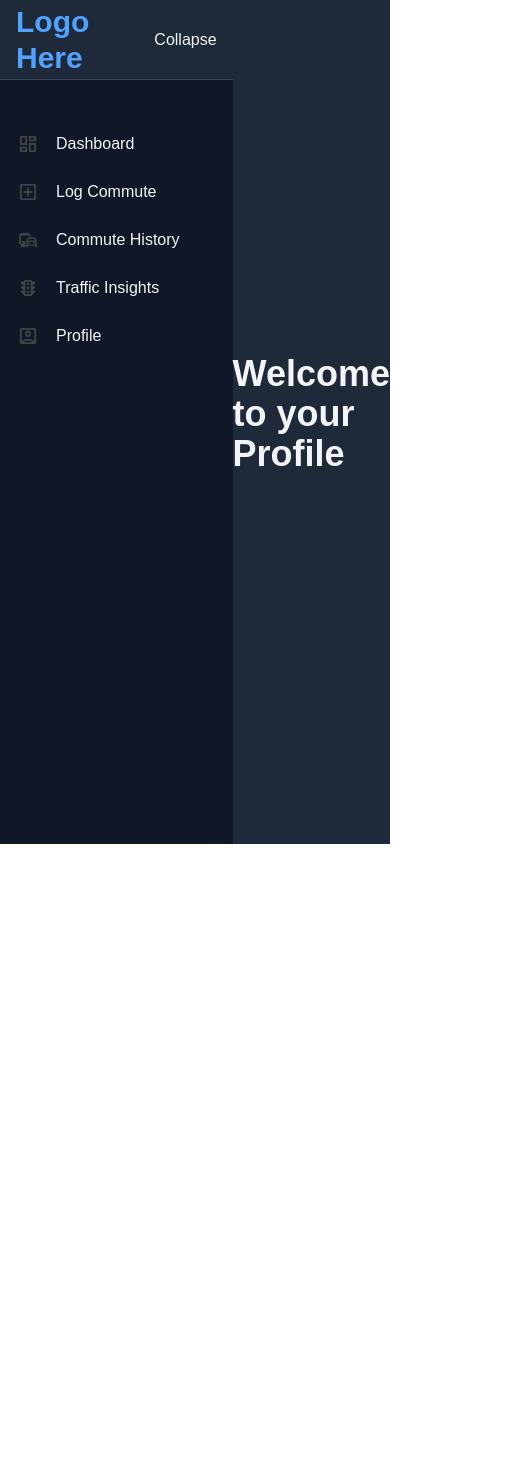
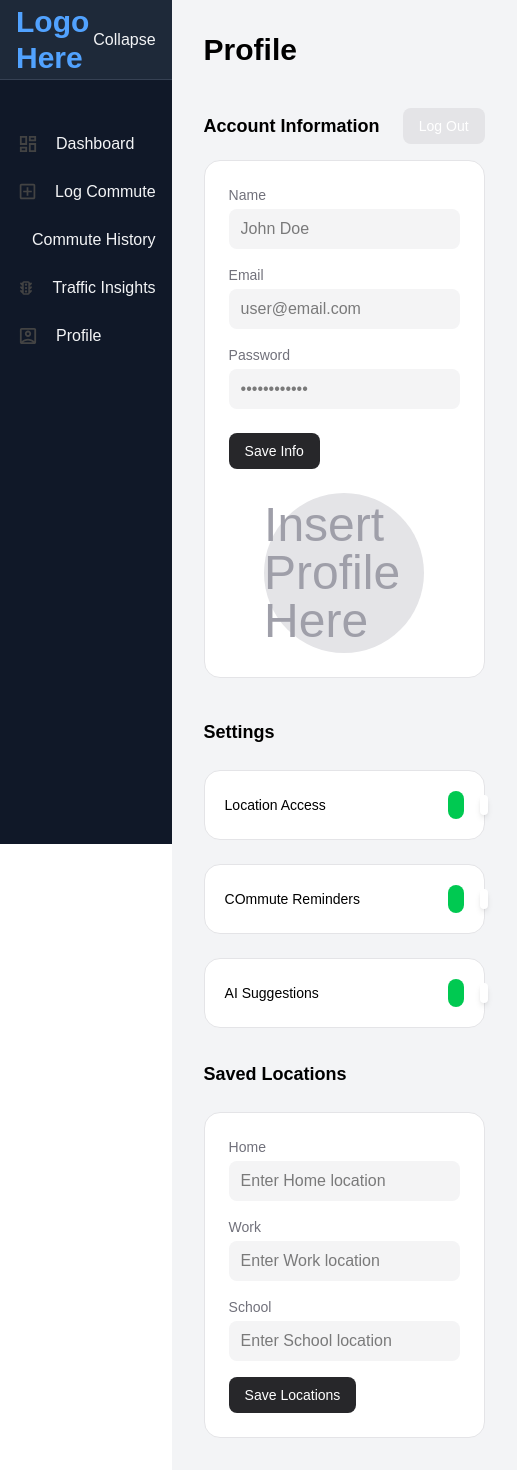
Before and after one commit to frhOrcasitas/commute_pro, a Next.js app: page /profile in a window 390 px wide. Shown: the whole page, 517 px wide, since content can reach past the window. Before the commit the page ends 844 px from the top, so only its background shows below. Built offline with nearby package versions, Linux system fonts and the light colour scheme.

Commit message:
ui structure is finally fixed, crud added
- ui structure is finally added
- ui look and responsiveness refinements to be fixed
- crud now added, will add more features later

```diff
--- a/app/(protected)/commute_history/page.js
+++ b/app/(protected)/commute_history/page.js
@@ -1,42 +1,6 @@
 "use client";
 
-import { useState, useMemo } from "react";
-
-const fakeCommutes = [
-  {
-    id: 1,
-    date: "31 Jan 2026",
-    startTime: "7:15",
-    endTime: "8:45",
-    duration: 90,
-    start: "Home",
-    end: "University",
-    traffic: "High",
-    notes: "Heavy jam near highway.",
-  },
-  {
-    id: 2,
-    date: "30 Jan 2026",
-    startTime: "18:04",
-    endTime: "18:45",
-    duration: 41,
-    start: "University",
-    end: "Home",
-    traffic: "Medium",
-    notes: "",
-  },
-  {
-    id: 3,
-    date: "30 Jan 2026",
-    startTime: "7:20",
-    endTime: "8:30",
-    duration: 70,
-    start: "Home",
-    end: "University",
-    traffic: "Low",
-    notes: "",
-  },
-];
+import { useState, useMemo, useEffect } from "react";
 
 const trafficStyles = {
   Low: "bg-green-100 text-green-600",
@@ -45,9 +9,28 @@ const trafficStyles = {
 };
 
 export default function CommuteHistory() {
-  const [commutes, setCommutes] = useState(fakeCommutes);
+  const [commutes, setCommutes] = useState([]);
   const [openId, setOpenId] = useState(null);
   const [search, setSearch] = useState("");
+
+  useEffect(() => {
+    fetch("/api/commutes")
+      .then(res => res.json())
+      .then(data => {
+        const formatted = data.map(c => ({
+          id: c.id,
+          date: new Date(c.date).toDateString(),
+          startTime: c.start_time,
+          endTime: c.end_time,
+          duration: c.duration_minutes,
+          start: c.start_location,
+          traffic: c.traffic_level,
+          notes: c.notes,
+        }));
+
+        setCommutes(formatted);
+      });
+  }, []);
 
   // 🔎 Real Search Filter
   const filteredCommutes = useMemo(() => {
@@ -65,9 +48,12 @@ export default function CommuteHistory() {
     return acc;
   }, {});
 
-  const handleDelete = (id) => {
-    setCommutes((prev) => prev.filter((c) => c.id !== id));
-    setOpenId(null);
+  const handleDelete = async (id) => {
+    await fetch("api/commutes", {
+      method: "DELETE",
+      headers: { "Content-Type": "application/json"},
+      body: JSON.stringify({ id }),
+    })
   };
 
   return (
--- a/app/(protected)/profile/page.js
+++ b/app/(protected)/profile/page.js
@@ -1,13 +1,147 @@
+"use client";
+
 import Image from "next/image";
 import Link from "next/link";
+import { useState } from "react";
 
-function profile() {
+export default function profile() {
+    const [locationAccess, setLocationAccess] = useState(true);
+    const [reminders, setReminders] = useState(true);
+    const [aiSuggestions, setAiSuggestions] = useState(true);
+
+    const [savedLocations, setSavedLocations] = useState({
+        home: "",
+        work: "",
+        school: "",
+    });
 
     return (
-        <main className="flex min-h-screen flex-col items-center justify-center bg-gray-800 text-gray-100">
-            <h1 className="text-4xl font-bold mb-4">Welcome to your Profile</h1>
-        </main>
-    )
+        <div className="p-8 space-y-10 text-black">
+                <h1 className="text-3xl font-bold">Profile</h1>
+
+                <div className="space-y-4">
+                    <div className="flex justify-between items-center">
+                        <h2 className="text-lg font-semibold">Account Information</h2>
+                        <Link href="/login" className="text-white hover:text-gray-300 transition duration-300">
+                            <button className="text-sm bg-zinc-200 hover:bg-zinc-300 px-4 py-2 rounded-lg transition">
+                            Log Out
+                            </button>
+                        </Link>
+                    </div>
+
+                    <div className="bg-white border border-zinc-200 rounded-2xl p-6 grid md:grid-cols-2 gap-6 items-center">
+                        <div className="space-y-4">
+                            <InputField label="Name" placeholder="John Doe" />
+                            <InputField label="Email" placeholder="user@email.com" />
+                            <InputField label="Password" placeholder="••••••••••••" type="password" />
+
+                            <button className="mt-2 bg-zinc-800 text-white px-4 py-2 rounded-lg text-sm hover:bg-zinc-700 transition">
+                                Save Info
+                            </button>
+                        </div>
+
+                        <div className="flex justify-center">
+                            <div className="w-40 h-40 rounded-full bg-zinc-200 flex items-center justify-center text-zinc-400 text-5xl">
+                                Insert Profile Here
+                            </div>
+                        </div>
+                    </div>
+                </div>
+
+                <div className="grid md:grid-cols-2 gap-8">
+                    <div className="space-y-6">
+                        <h2 className="text-lg font-semibold">Settings</h2>
+
+                        <SettingToggle
+                            label="Location Access"
+                            state={locationAccess}
+                            setState={setLocationAccess}
+                        />
+
+                        <SettingToggle
+                            label="COmmute Reminders"
+                            state={reminders}
+                            setState={setReminders}
+                        />
+
+                        <SettingToggle
+                            label="AI Suggestions"
+                            state={aiSuggestions}
+                            setState={setAiSuggestions}
+                        />
+                    </div>
+
+                    <div className="space-y-6">
+                        <h2 className="text-lg font-semibold">Saved Locations</h2>
+
+                        <div className="bg-white border border-zinc-200 rounded-2xl p-6 space-y-4">
+                            <LocationInput
+                                label="Home"
+                                value={savedLocations.home}
+                                onChange={(val) => setSavedLocations({ ...savedLocations, home: val})} />
+
+                            <LocationInput
+                                label="Work"
+                                value={savedLocations.work}
+                                onChange={(val) => setSavedLocations({ ...savedLocations, work: val})} />
+
+                            <LocationInput
+                                label="School"
+                                value={savedLocations.school}
+                                onChange={(val) => setSavedLocations({ ...savedLocations, school: val})} />
+
+                            <button className="bg-zinc-800 text-white px-4 py-2 rounded-lg text-sm hover:bg-zinc-700 transition">
+                                Save Locations
+                            </button>
+                        </div>
+                    </div>
+                </div>
+        </div>
+    );
 }
 
-export default profile;
+// Components
+
+function InputField ({ label, placeholder, type = "text"}) {
+    return (
+        <div className="flex flex-col space-y-1">
+            <label className="text-sm text-zinc-500">{label}</label>
+            <input
+                type={type}
+                placeholder={placeholder}
+                className="bg-zinc-100 px-3 py-2 rounded-lg outline-none focus:ring-2 focus:ring-zinc-400 transition"/>
+        </div>
+    );
+}
+
+function SettingToggle({ label, state, setState}) {
+    return (
+        <div className="bg-white border border-zinc-200 rounded-2xl p-5 flex justify-between items-center">
+            <span className="text-sm font-medium">{label}</span>
+
+            <button
+                onClick={() => setState(!state)}
+                className={`w-4 h-7 flex items-center rounded-full p-1 transition ${
+                    state ? "bg-green-500" : "bg-zinc-300"
+                }`}
+            >
+                <div className={`bg-white w-5 h-5 rounded-full shadow-md transform transition ${
+                    state ? "translate-x-7" : ""
+                }`} />
+            </button>
+        </div>
+    );
+}
+
+function LocationInput({label, value, onChange}) {
+    return(
+        <div className="flex flex-col space-y-1">
+            <label className="text-sm text-zinc-500">{label}</label>
+            <input
+                value={value}
+                onChange={(e) => onChange(e.target.value)}
+                placeholder={`Enter ${label} location`}
+                className="bg-zinc-100 px-3 py-2 rounded-lg outline-none focus:ring-2 focus:ring-zinc-400 transition"/>
+        </div>
+    );
+}
--- /dev/null
+++ b/app/api/commutes/route.js
@@ -0,0 +1,90 @@
+import { NextResponse } from "next/server";
+import pool from "../../lib/db";
+
+export async function POST(req) {
+  try {
+    const body = await req.json();
+
+    const {
+      user_id,
+      date,
+      start_time,
+      end_time,
+      duration_minutes,
+      start_location,
+      end_location,
+      start_lat,
+      start_lng,
+      end_lat,
+      end_lng,
+      traffic_level,
+      notes,
+    } = body;
+
+    const values = [
+      user_id ?? null,
+      date ?? null,
+      start_time ?? null,
+      end_time ?? null,
+      duration_minutes ?? null,
+      start_location ?? null,
+      end_location ?? null,
+      start_lat ?? null,
+      start_lng ?? null,
+      end_lat ?? null,
+      end_lng ?? null,
+      traffic_level ?? null,
+      notes ?? null,
+    ];
+
+    const [result] = await pool.execute(
+      `INSERT INTO tbl_commutes
+      (user_id, date, start_time, end_time, duration_minutes,
+      start_location, end_location,
+      start_lat, start_lng, end_lat, end_lng,
+      traffic_level, notes)
+      VALUES (?, ?, ?, ?, ?, ?, ?, ?, ?, ?, ?, ?, ?)`,
+      values
+    );
+
+    return NextResponse.json({
+      message: "Commute created",
+      id: result.insertId,
+    });
+
+  } catch (error) {
+    console.error(error);
+    return NextResponse.json(
+      { error: "Failed to create commute" },
+      { status: 500 }
+    );
+  }
+}
+
+
+export async function GET() {
+    try {
+        const [rows] = await pool.execute(
+            "SELECT * FROM tbl_commutes ORDER BY created_at DESC"
+        );
+
+        return NextResponse.json(rows);
+    } catch (error) {
+        console.error(error);
+        return NextResponse.json({error: "Failed to fetch commutes"}, {status: 500});
+    }
+}
+
+export async function DELETE(req) {
+    try {
+        const { id } = await req.json();
+
+        await pool.execute("DELETE FROM tbl_commutes WHERE id = ?", [id]);
+
+        return NextResponse.json({message: "Deleted Successfully" });
+
+    } catch (error) {
+        console.error(error);
+        return NextResponse.json({ error: "Failed to delete commute" }, { status: 500 });
+    }
+}
--- /dev/null
+++ b/app/lib/db.js
@@ -0,0 +1,13 @@
+import mysql from "mysql2/promise";
+
+const pool = mysql.createPool({
+    host: "localhost",
+    user: "root",
+    password: "",
+    database: "db_commutepro",
+    waitForConnections: true,
+    connectionLimit: 10,
+    port: 3306
+})
+
+export default pool;
--- a/package.json
+++ b/package.json
@@ -13,6 +13,7 @@
     "leaflet": "^1.9.4",
     "leaflet-routing-machine": "^3.2.12",
     "lucide-react": "^0.564.0",
+    "mysql2": "^3.17.2",
     "next": "16.1.6",
     "react": "19.2.3",
     "react-dom": "19.2.3",
```
Also changed, not shown: app/(protected)/log_commute/page.js (+48 -8 lines), 1 other file (tests, documents, lock files or other folders).
